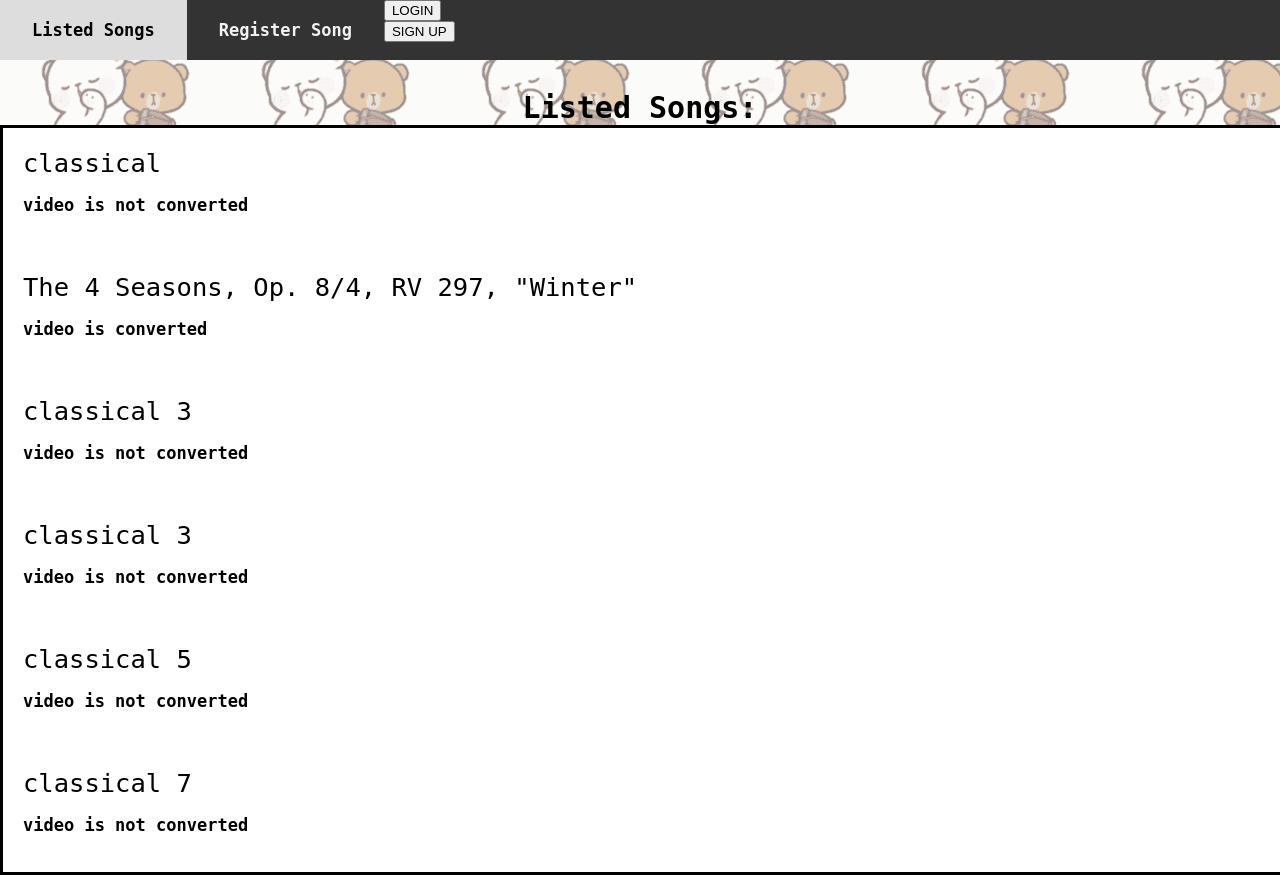
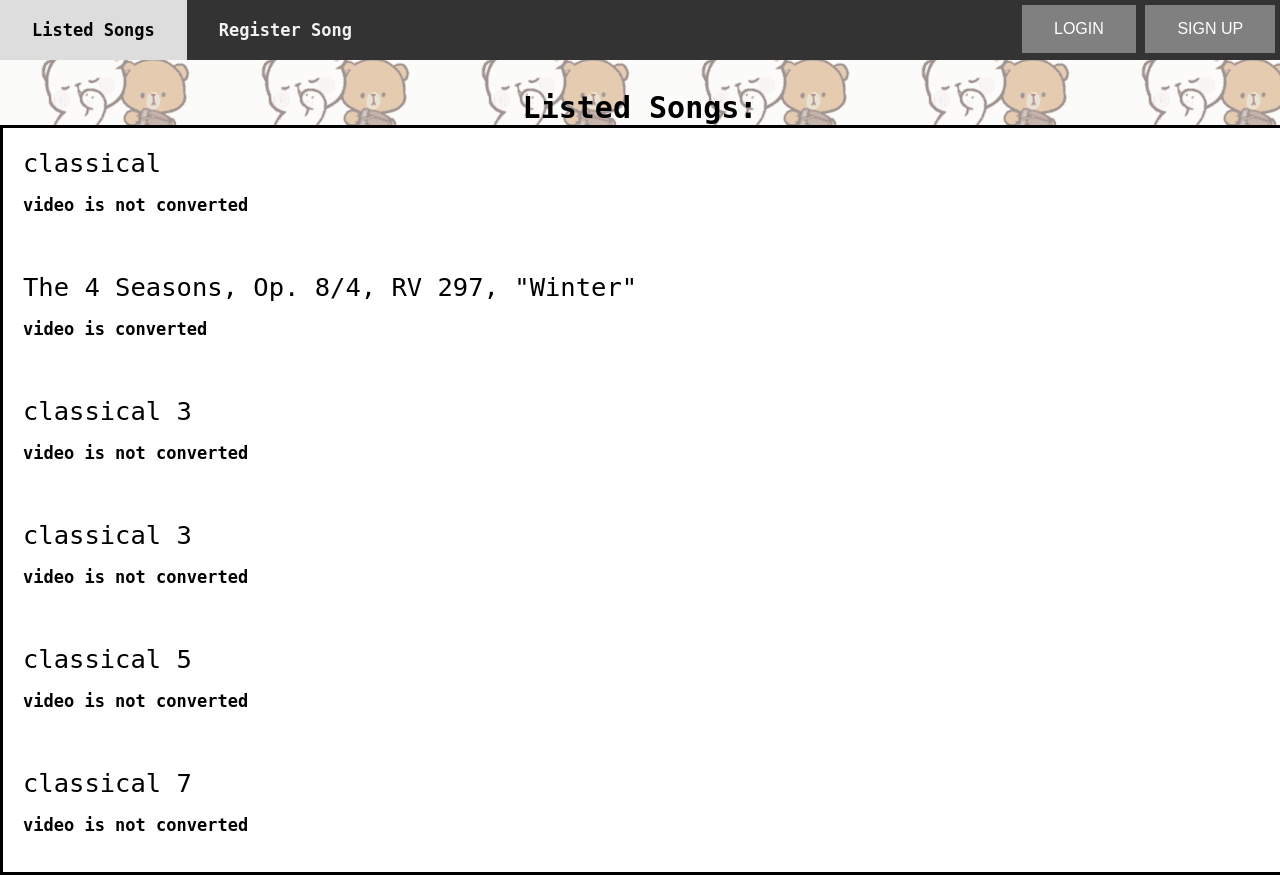
Before and after one commit to DannyTang002/YoutubeConverter, a Django app: page / in a window 1280 px wide. Run offline with Django 4.2, Linux system fonts and the light colour scheme; data comes from the database, SQL or seed files in the repository; both versions use the stored data as it was after the commit.

Commit message:
added stylibng fixed navbar

```diff
--- a/youtubeconverter/assets/style.css
+++ b/youtubeconverter/assets/style.css
@@ -33,13 +33,25 @@ a:hover, a:visited{
 }
 
 .navbar {
-    position: relative;
-    top: 0;
-    width: 100%;
+    overflow: hidden;
     background-color: #333;
+    margin-bottom:30px;
+
+  }
+
+
+.navbar .link{
+    float: left;
     display: flex;
-    margin-bottom:30px;
-  }
+    flex-direction: row;
+}
+
+.navbar .submits{
+  float: right;
+  display: flex;
+  flex-direction: row;
+
+}
 
 .navbar a {
   float: left;
@@ -49,6 +61,18 @@ a:hover, a:visited{
   padding: 20px 32px;
   text-decoration: none;
   font-size: 17px;
+}
+
+.navbar button {
+  background-color: gray; /* Green */
+  border: none;
+  color: white;
+  padding: 15px 32px;
+  margin: 0.3rem  ;
+  text-align: center;
+  text-decoration: none;
+  display: inline-block;
+  font-size: 16px;
 }
 
 
@@ -61,6 +85,8 @@ a:hover, a:visited{
   background-color: #04AA6D;
   color: white;
 }
+
+
 
 .videos{
     width: 100%;
--- a/youtubeconverter/templates/base.html
+++ b/youtubeconverter/templates/base.html
@@ -10,14 +10,16 @@
 </head>
 <body>
     <div class="navbar">
+        <div class="link">
+
+            <a href="{%url 'converter:listed' %}">Listed Songs</a>
+            <a href="{%url 'converter:register'%}">Register Song</a>
+
+        </div>
 
 
-
-        <a href="{%url 'converter:listed' %}">Listed Songs</a>
-        <a href="{%url 'converter:register'%}">Register Song</a>
         <div class="submits">
             {% if user.is_authenticated %}
-
                 <form class="logout-link" action="{% url 'accounts:logout' %}" method="post">
                     {% csrf_token %}
                     <button type="submit">LOGOUT</button>
```
Also changed, not shown: youtubeconverter/assets/loading.css (added, +39 -0 lines), youtubeconverter/db.sqlite3.
